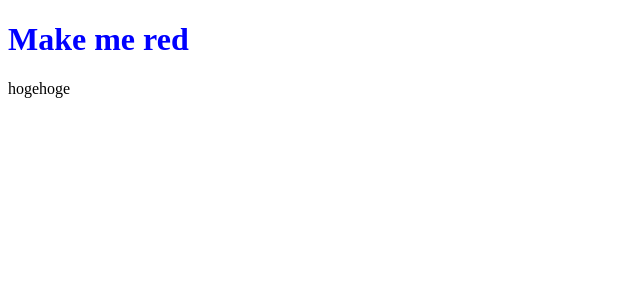
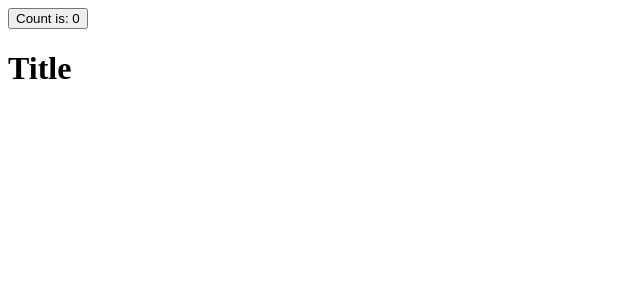
Before and after one commit to kinari321/vuejs-tutorial, a Vue app: page / in a window 1280 px wide. Shown: the top 300 px of the page, without its empty margins (0-640 px from the left). Built offline with nearby package versions, Linux system fonts and the light colour scheme.

Commit message:
イベントリスナーを記述

```diff
--- a/src/App.vue
+++ b/src/App.vue
@@ -1,23 +1,14 @@
 <script setup>
   import { ref } from 'vue';
 
-  let colorClass = 'fuga';
-  const titleClass = ref(colorClass);
-  const dynamicId = ref('hoge');
+  const count = ref(0);
 
-  setTimeout(() => {
-    console.log('3秒経過しました');
-    colorClass = 'hoge';
-  }, 3000);
+  function increment() {
+    count.value++;
+  }
 </script>
 
 <template>
-  <h1 :class="titleClass">Make me red</h1>
-  <div :id="dynamicId">hogehoge</div>
+  <button @click="increment">Count is: {{ count }}</button>
+  <h1>Title</h1>
 </template>
-
-<style>
-  .fuga {
-    color: blue;
-  }
-</style>
```
